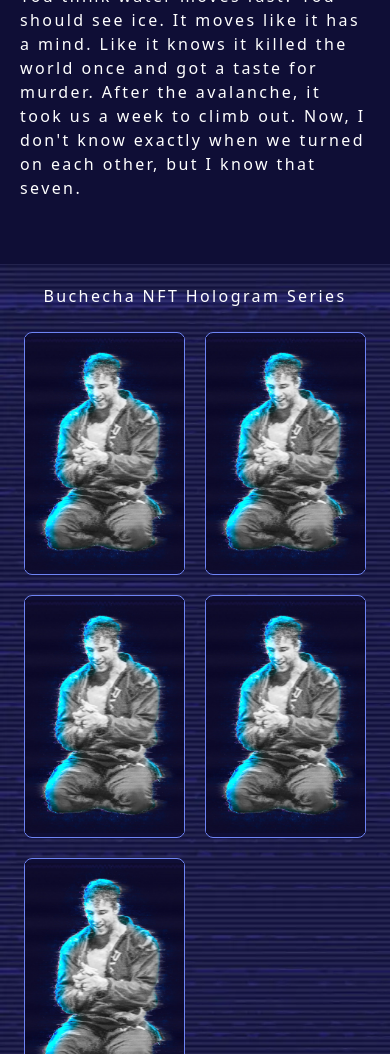
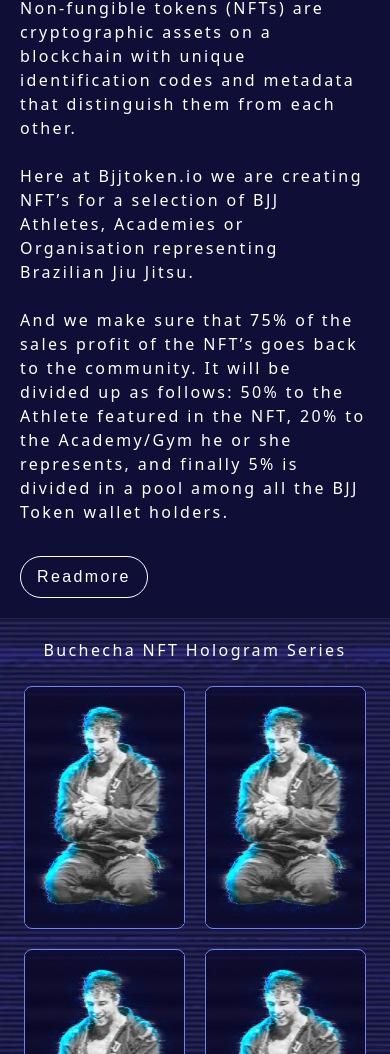
Before and after one commit to addehd/wp-gatsby, a Gatsby site: page /nfts in a window 390 px wide. Shown: the part 420-1474 px from the top of the page. Built offline with nearby package versions, Linux system fonts and the light colour scheme; Gatsby itself is replaced by a stand-in of ours.

Commit message:
nfts page content

```diff
--- a/src/css/bjj.css
+++ b/src/css/bjj.css
@@ -6,10 +6,14 @@
   overflow-x: hidden;
   background: red; }
 
-  p, a, h1, h2, h3, h4, h5, h6 {
+  li, p, a, h1, h2, h3, h4, h5, h6 {
   letter-spacing: 0.15rem;
   -webkit-font-smoothing: antialiased;
   text-rendering: optimizeLegibility;
+}
+
+li {
+  list-style: square!important;
 }
 
 span, button {
--- a/src/pages/nfts.js
+++ b/src/pages/nfts.js
@@ -1,4 +1,4 @@
-import React from 'react'
+import React, { useState } from 'react';
 import Header from '../components/header'
 import SEO from '../components/seo'
 import Footer from '../components/footer'
@@ -8,14 +8,38 @@
 import BuchechaNFT from "../media/nfts/buchecha-nft-light.webp"
 
 export default function NFTS() {
+  const [readmore, showMore] = useState(true);
+  function togleMore(){
+    showMore(!readmore);
+    console.log(readmore);
+  }
+
   return (
     <>
       <Header />
       <div className='fighters bg-bjjblue'>
         <section className='container flex flex-col-reverse sm:flex-row m-auto h-auto sm:min-h-[85vh] justify-center'>
-            <div className="flex justify-center flex-col p-5 sm:p-11 w-full sm:w-2/3 w-full sm:w-1/2">
-              <h1 className="text-white text-4xl sm:text-6xl 2xl:text-5xl sm:mt-11 sm:mb-11 mt-1 mb-1 font-extrabold tracking-wider">BJJ token NFTs</h1>
-              <p className='text-white lg:text-xl pb-11'>You think water moves fast? You should see ice. It moves like it has a mind. Like it knows it killed the world once and got a taste for murder. After the avalanche, it took us a week to climb out. Now, I don't know exactly when we turned on each other, but I know that seven.</p>
+            <div className="flex justify-center flex-col p-5 sm:p-11 w-full sm:w-2/3 w-full sm:w-1/2 text-white">
+              <h1 className="text-white text-4xl sm:text-6xl 2xl:text-5xl sm:mt-11 sm:mb-11 mt-1 mb-1 font-extrabold tracking-wider">NFTs</h1>
+
+              <p className="py-3">Non-fungible tokens (NFTs) are cryptographic assets on a blockchain with unique identification codes and metadata that distinguish them from each other. </p>
+              <p className="py-3">Here at Bjjtoken.io we are creating NFT’s for a selection of BJJ Athletes, Academies or Organisation representing Brazilian Jiu Jitsu.</p>
+              <p className="py-3">And we make sure that 75% of the sales profit of the NFT’s goes back to the community. It will be divided up as follows: 50% to the Athlete featured in the NFT, 20% to the Academy/Gym he or she represents, and finally 5% is divided in a pool among all the BJJ Token wallet holders. </p>
+
+
+              <button onClick={togleMore} className={ readmore ? "visible button mt-5": "invisible button" } >Readmore</button>
+              <div className={ readmore ? "h-0 overflow-hidden": "h-full overflow-hidden" }>
+              <ul className='list-disc pl-5'>
+                <li className='py-1'>NFTs are unique cryptographic tokens that exist on a blockchain and cannot be replicated.</li>
+                <li className='py-1'>NFTs can represent real-world items like artwork and real estate.</li>
+                <li className='py-1'>"Tokenizing" these real-world tangible assets makes buying, selling, and trading them more efficient while reducing the probability of fraud.</li>
+                <li className='py-1'>NFTs can also function to represent individuals' identities, property rights, and more.</li>
+              </ul>
+              <p className='py-3'>The distinct construction of each NFT has the potential for several use cases. For example, they are an ideal vehicle to digitally represent physical assets like real estate and artwork. </p>
+              <p className='py-3'>Because they are based on blockchains, NFTs can also work to remove intermediaries and connect artists with audiences or for identity management. NFTs can remove intermediaries, simplify transactions, and create new markets.</p>
+              <p className='py-3'>And the simpel fact is that this is the future, and a fast growing market.</p>
+              <p className='py-3'>Our mission is to make sure that the BJJ community get’s educated on this subject, as well as getting the opportunity to participate in the economical advantages and commerce NFT’s and Blockchain brings.</p>
+              </div>
             </div>
 
           <div className="block sm:relative w-full sm:w-1/2  min-h-[21rem]  sm:min-h-[33rem] top-0">
```
